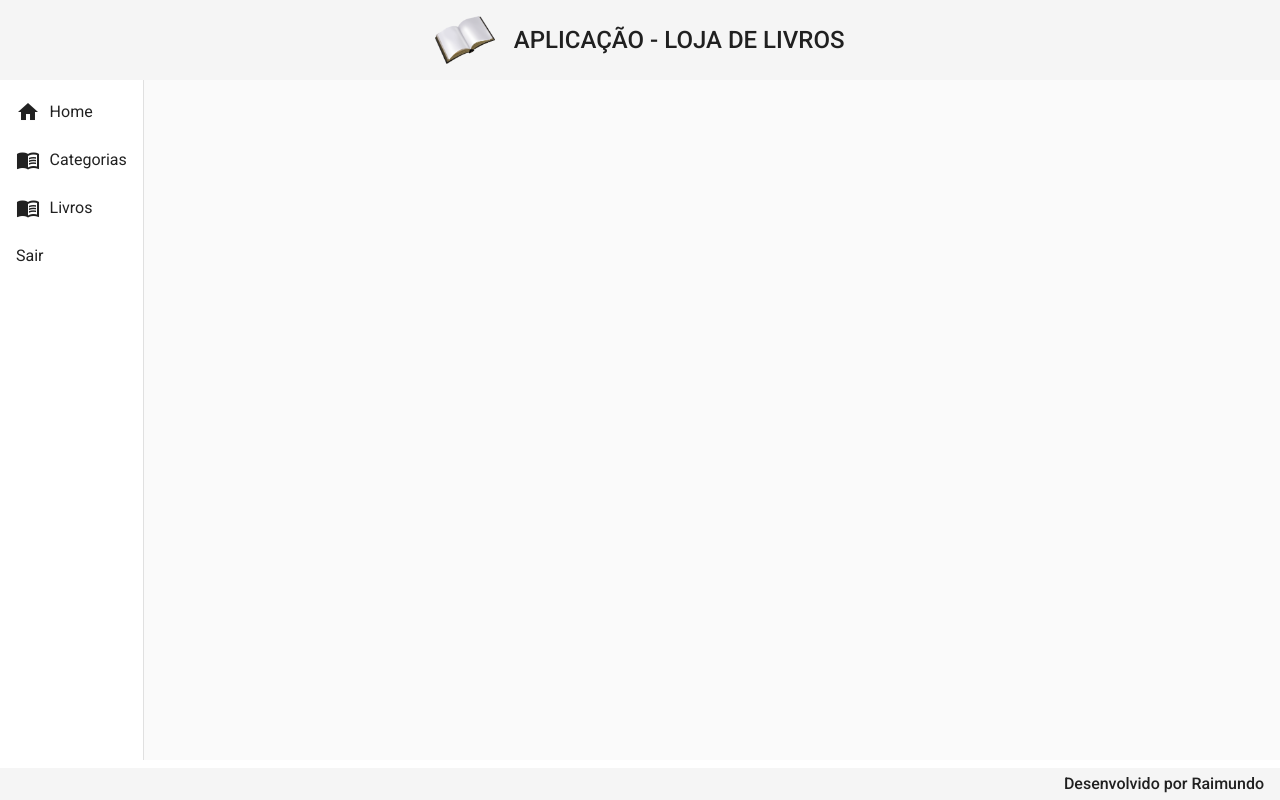
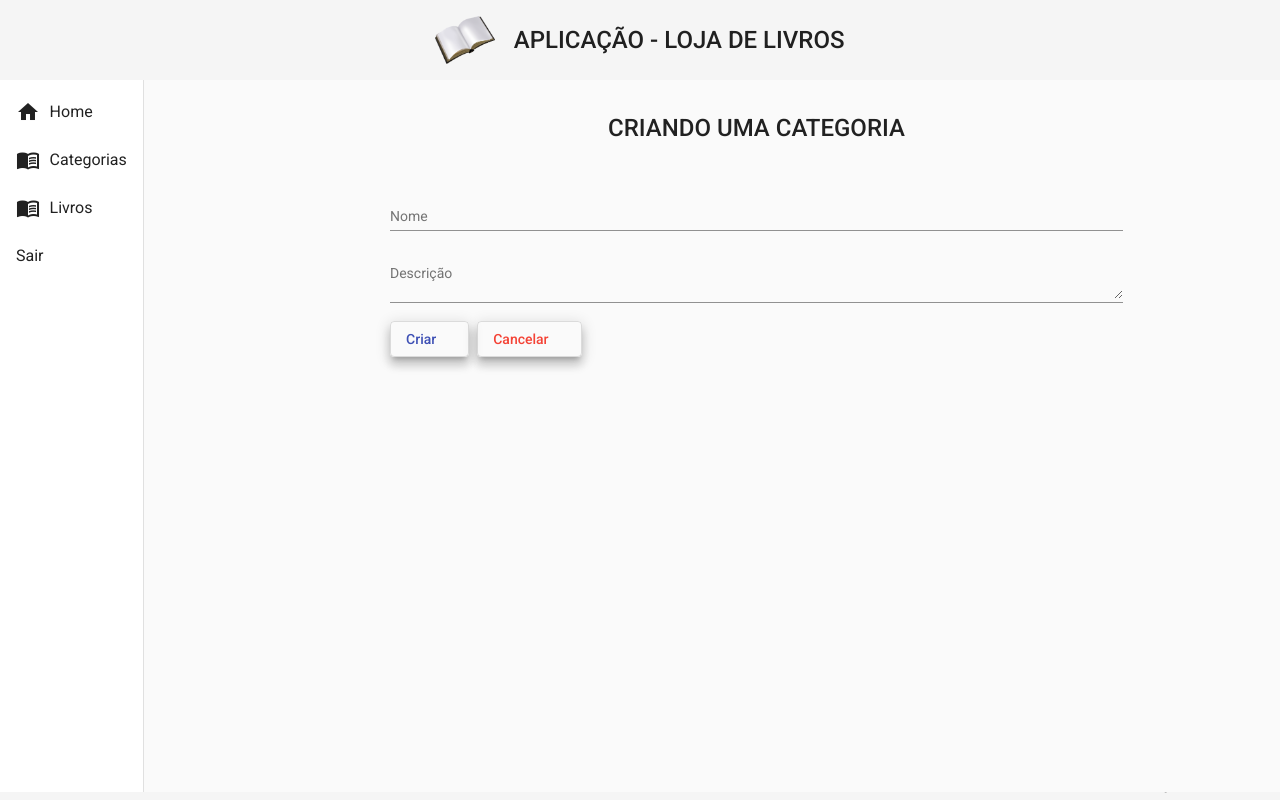
Before and after one commit to ralmeidaj/bookstore-front, an Angular app: page /categorias/create in a window 1280 px wide. Before the commit this address led to /. Built offline with nearby package versions, Linux system fonts and the light colour scheme.

Commit message:
Metodo create implementado

```diff
--- a/src/app/app-routing.module.ts
+++ b/src/app/app-routing.module.ts
@@ -1,5 +1,6 @@
 import { NgModule } from '@angular/core';
 import { RouterModule, Routes } from '@angular/router';
+import { CategoriaCreateComponent } from './components/views/categoria/categoria-create/categoria-create.component';
 import { CategoriaReadComponent } from './components/views/categoria/categoria-read/categoria-read.component';
 import { HomeComponent } from './components/views/home/home.component';
 
@@ -11,6 +12,10 @@
   {
     path: 'categorias',
     component: CategoriaReadComponent
+  },
+  {
+    path: 'categorias/create',
+    component: CategoriaCreateComponent
   }
 ];
 
--- /dev/null
+++ b/src/app/components/views/categoria/categoria-create/categoria-create.component.css
@@ -0,0 +1,23 @@
+form{
+    text-align: center;
+    width: 70%;
+    margin: 2rem auto 0 auto;
+}
+h1{
+    font-size: 1.5rem;
+    font-weight: 500;
+    margin-bottom: 3rem;
+}
+.form{
+    width: 100%;
+}
+.buttons{
+    width: 100%;
+    text-align: start;
+}
+
+button{
+    margin-right: .5rem;
+    padding-right: 2rem;
+
+}
--- /dev/null
+++ b/src/app/components/views/categoria/categoria-create/categoria-create.component.html
@@ -0,0 +1,15 @@
+<form>
+    <h1>CRIANDO UMA CATEGORIA</h1>
+    <mat-form-field class="form">
+        <mat-label>Nome</mat-label>
+        <input matInput [(ngModel)]="categoria.nome" type="text" name="nome" placeholder="Ex. Computação">
+    </mat-form-field>
+    <mat-form-field class="form">
+        <mat-label>Descrição</mat-label>
+        <textarea matInput [(ngModel)]="categoria.descricao" type="text" name="descricao" placeholder="Ex. Livros de Computação"></textarea>
+    </mat-form-field>
+    <div class="buttons">
+        <button (click)="create()" class="mat-elevation-z8"  mat-stroked-button color="primary">Criar</button>
+        <button class="mat-elevation-z8"  mat-stroked-button color="warn">Cancelar</button>
+    </div>
+</form>
--- /dev/null
+++ b/src/app/components/views/categoria/categoria-create/categoria-create.component.ts
@@ -0,0 +1,36 @@
+import { Component, OnInit } from '@angular/core';
+import { Router } from '@angular/router';
+import { Categoria } from '../categoria-read/categoria.model';
+import { CategoriaService } from '../categoria.service';
+
+@Component({
+  selector: 'app-categoria-create',
+  templateUrl: './categoria-create.component.html',
+  styleUrls: ['./categoria-create.component.css']
+})
+export class CategoriaCreateComponent implements OnInit {
+
+  categoria: Categoria = {
+    nome: '',
+    descricao: ''
+  }
+
+  constructor(private service: CategoriaService, private router: Router) { }
+
+  ngOnInit(): void {
+  }
+
+  create(): void {
+
+    this.service.create(this.categoria).subscribe((resposta) => {
+      this.service.mensagem('Categoria criada com sucesso!');
+      this.router.navigate(['categorias']);
+    }, err => {
+      for (let i=0; i < err.error.errors.length; i++){
+        console.log(err.error.errors[i].messagem);
+      this.service.mensagem(err.error.errors[i].messagem);
+      }
+    }
+    )
+  }
+}
--- a/src/app/components/views/categoria/categoria-read/categoria-read.component.html
+++ b/src/app/components/views/categoria/categoria-read/categoria-read.component.html
@@ -3,7 +3,7 @@
         <h1>Categoria</h1>
     </div>
     <div class="botaonovo">
-        <button class="mat-elevation-z8" mat-stroked-button color="primary">Nova Categoria</button>
+        <button class="mat-elevation-z8" (click)="navegarParaCategoriaCreate()" mat-stroked-button color="primary">Nova Categoria</button>
     </div>
 
     <div class="mat-elevation-z8 content-table">
@@ -53,6 +53,13 @@
             <tr mat-header-row *matHeaderRowDef="displayedColumns"></tr>
             <tr mat-row *matRowDef="let row; columns: displayedColumns;"></tr>
           </table>
+          <div class="paginacao">
+            <mat-paginator [length]="100"
+            [pageSize]="10"
+            [pageSizeOptions]="[5, 10, 25, 100]"
+            aria-label="Select page">
+            </mat-paginator>
+          </div>
     </div>
 
 </div>
--- a/src/app/components/views/categoria/categoria-read/categoria-read.component.ts
+++ b/src/app/components/views/categoria/categoria-read/categoria-read.component.ts
@@ -1,4 +1,5 @@
 import { Component, OnInit } from '@angular/core';
+import { Router } from '@angular/router';
 import { CategoriaService } from '../categoria.service';
 import { Categoria } from './categoria.model';
 
@@ -13,7 +14,7 @@
 
   displayedColumns: string[] = ['id', 'nome', 'descricao', 'livros', 'acoes'];
 
-  constructor(private service: CategoriaService) { }
+  constructor(private service: CategoriaService, private router: Router) { }
 
   ngOnInit(): void {
     this.findAll();
@@ -26,6 +27,10 @@
     })
   }
 
+  navegarParaCategoriaCreate(){
+    this.router.navigate(["categorias/create"])
+  }
+
 
 
 }
--- a/src/app/components/views/categoria/categoria.service.ts
+++ b/src/app/components/views/categoria/categoria.service.ts
@@ -1,5 +1,6 @@
 import { HttpClient } from '@angular/common/http';
 import { Injectable } from '@angular/core';
+import { MatSnackBar } from '@angular/material/snack-bar';
 import { Observable } from 'rxjs';
 import { environment } from 'src/environments/environment';
 import { Categoria } from './categoria-read/categoria.model';
@@ -11,10 +12,24 @@
 
   baseUrl: String = environment.baseUrl;
 
-  constructor(private http: HttpClient) { }
+  constructor(private http: HttpClient, private _snack: MatSnackBar) { }
 
   findAll():Observable<Categoria[]>{
     const url = `${this.baseUrl}/categorias`
     return this.http.get<Categoria[]>(url)
   }
+
+  create(categoria: Categoria): Observable<Categoria>{
+    const url = `${this.baseUrl}/categorias`
+    console.log(url);
+    return this.http.post<Categoria>(url, categoria);
+  }
+
+  mensagem(str: String): void {
+    this._snack.open(`${str}`, 'OK', {
+      horizontalPosition: 'end',
+      verticalPosition: 'top',
+      duration: 3000
+    })
+  }
 }
```
Also changed, not shown: src/app/app.module.ts (+18 -2 lines).
